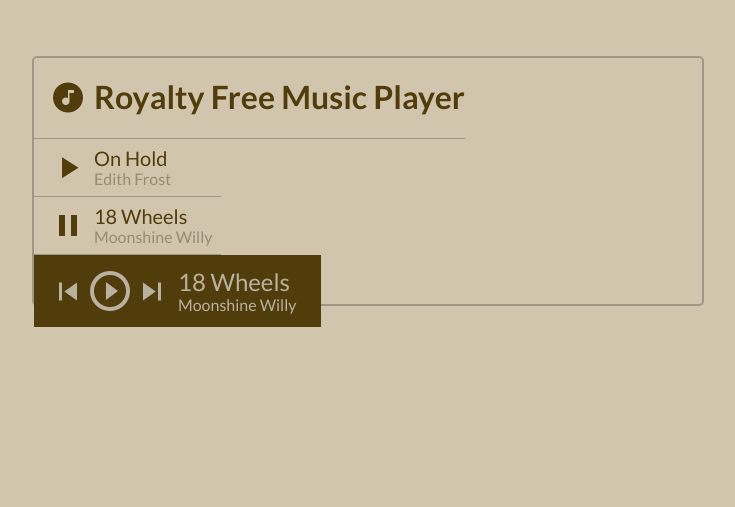
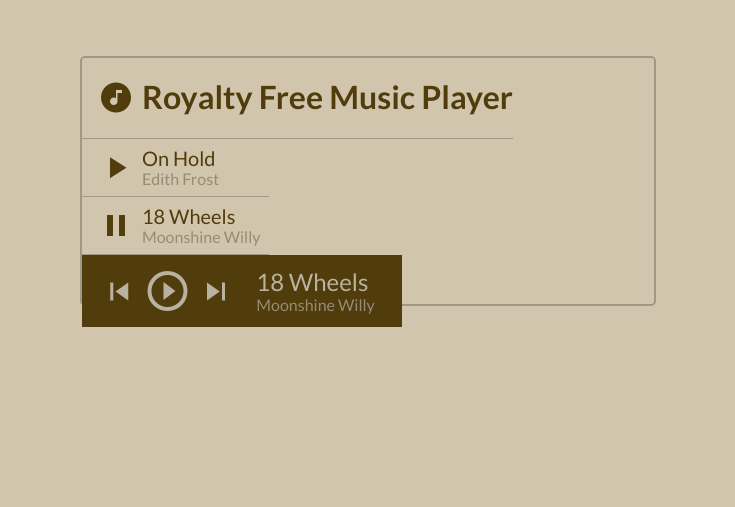
Before and after one commit to vikingeducation/assignment_royalty_free_music_player, a PHP site: page / in a window 1280 px wide. Shown: the top 507 px of the page, without its empty margins (272-1007 px from the left). Run offline with PHP 8.4, Linux system fonts and the light colour scheme; style sheets or scripts are compiled from the project's sources.

Commit message:
Adjust styles

```diff
--- a/assets/css/styles.css
+++ b/assets/css/styles.css
@@ -376,7 +376,7 @@ body {
 
 .container {
   display: grid;
-  grid-template: 3rem 50% 1fr / 1fr 70% 1fr;
+  grid-template: 3rem 50% 1fr / 1fr 60% 1fr;
   min-height: 500px;
   max-width: 960px;
   margin: 0 auto; }
@@ -423,10 +423,18 @@ h1 {
   align-items: center; }
 
 .music-player-controls {
-  margin-bottom: 0;
   padding: .3rem 1rem; }
+  .music-player-controls span {
+    margin: 0 .2rem; }
+
+.music-player-current {
+  margin-left: 1rem; }
 
 .music-player-current-title {
-  font-size: 1.5rem; }
+  font-size: 1.5rem;
+  margin-bottom: .5rem; }
+
+.music-player-current-artist {
+  color: #968C75; }
 
 /*# sourceMappingURL=styles.css.map */
--- a/assets/css/styles.scss
+++ b/assets/css/styles.scss
@@ -17,7 +17,7 @@ body {
 // Container
 .container {
   display: grid;
-  grid-template: 3rem 50% 1fr / 1fr 70% 1fr;
+  grid-template: 3rem 50% 1fr / 1fr 60% 1fr;
   min-height: 500px;
   max-width: 960px;
   margin: 0 auto;
@@ -86,11 +86,23 @@ h1 {
 }
 
 .music-player-controls {
-  margin-bottom: 0;
   padding: .3rem 1rem;
+
+  span {
+    margin: 0 .2rem;
+  }
 }
 
+// Music Player Current
+.music-player-current {
+  margin-left: 1rem;
+}
 
 .music-player-current-title {
   font-size: 1.5rem;
+  margin-bottom: .5rem;
 }
+
+.music-player-current-artist {
+  color: $cinereous;
+}
--- a/index.html
+++ b/index.html
@@ -5,10 +5,11 @@
     <meta charset="utf-8">
     <meta name="viewport" content="width=device-width, initial-scale=1.0">
     <link rel="stylesheet" href="assets/css/styles.css">
-    <link href="/assets/css/mdi/css/materialdesignicons.min.css" media="all"
+    <link href="assets/css/mdi/css/materialdesignicons.min.css" media="all"
     rel="stylesheet" type="text/css">
     <link href="https://fonts.googleapis.com/css?family=Lato:400,700"
     rel="stylesheet">
+    <script defer src="assets/scripts/index.js"></script>
   </head>
   <body>
     <div class="container">
```
